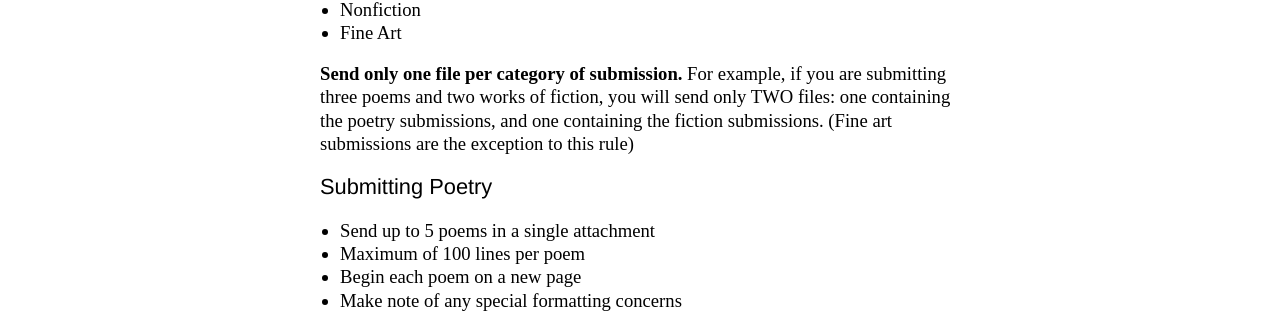
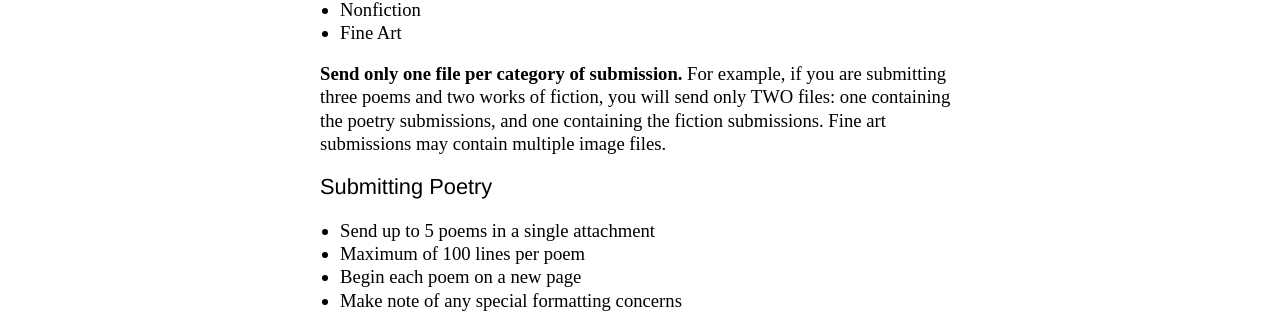
Before and after one commit to HVTN/hvtn.github.io, a Jekyll site: the page built from submissions.md, in a window 1280 px wide. Shown: the part 825-1138 px from the top of the page. Built offline with Jekyll 4.4.1, drawn with Linux system fonts in a browser that asks for light colours; nearby versions of some CDN libraries.

Commit message:
Update submissions.md

```diff
--- a/submissions.md
+++ b/submissions.md
@@ -35,7 +35,7 @@ We accept works in the following categories:
 For example, if you are submitting three poems and two works
 of fiction, you will send only TWO files: one containing the
 poetry submissions, and one containing the fiction submissions.
-(Fine art submissions are the exception to this rule)
+Fine art submissions may contain multiple image files.
 
 ### Submitting Poetry
 
```
